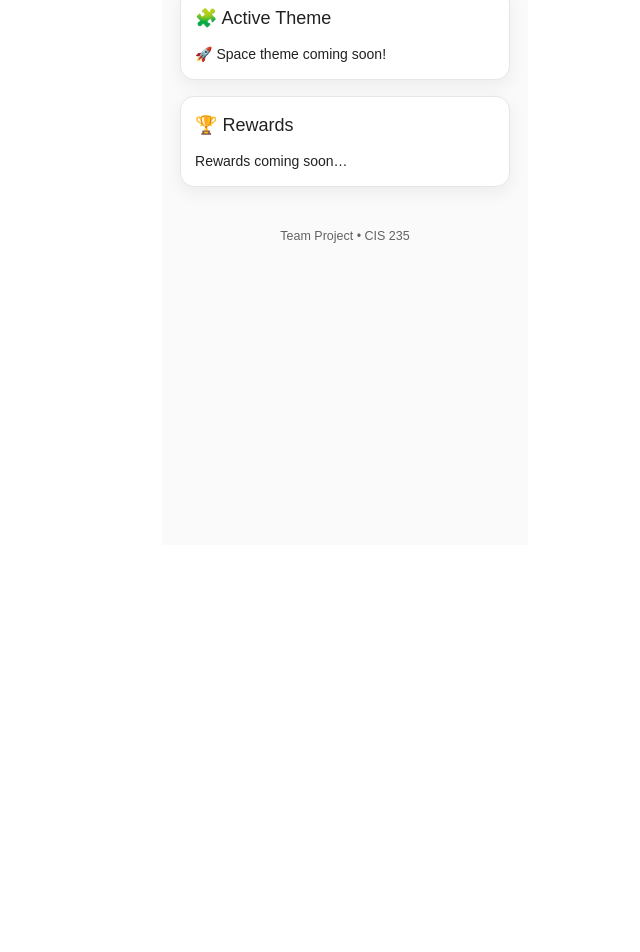
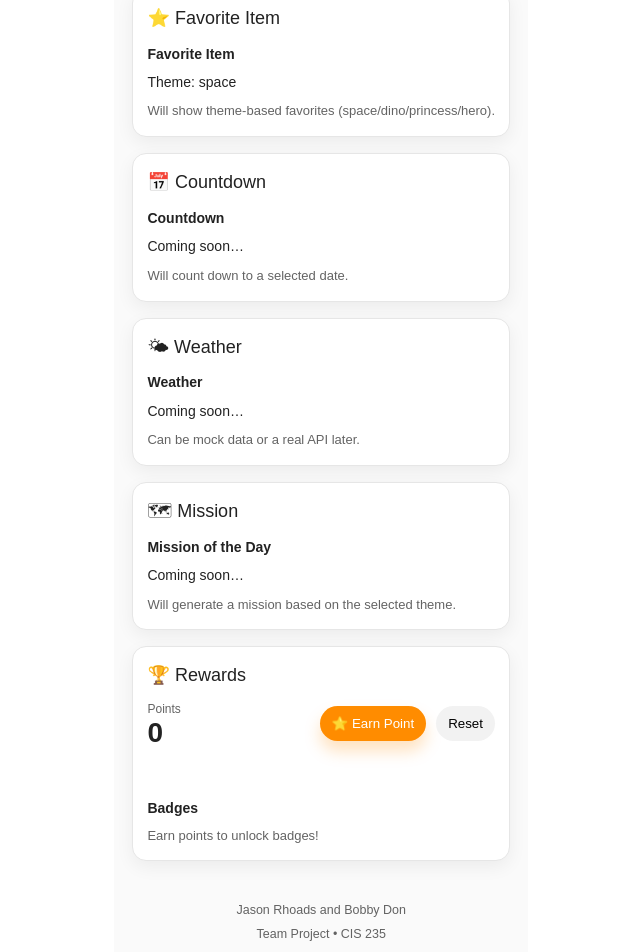
Before and after one commit to JasonRhoads/CIS235_team_project, a Vue app: page / in a window 1280 px wide. Shown: the part 255-1207 px from the top of the page, without its empty margins (112-752 px from the left). Before the commit the page ends 800 px from the top, so only its background shows below. Built offline with nearby package versions, Linux system fonts and the light colour scheme.

Commit message:
Add widgets placeholers

```diff
--- a/src/App.vue
+++ b/src/App.vue
@@ -7,29 +7,42 @@
 
     <main class="app-main">
       <WidgetContainer>
-        <!-- Theme Selector widget -->
         <WidgetCard>
           <template #title>🎨 Theme Selector</template>
           <ThemeSelector :themes="themes" v-model="currentTheme" />
         </WidgetCard>
 
-        <!-- Active Theme widget -->
         <WidgetCard>
-          <template #title>🧩 Active Theme</template>
-
-          <!-- dynamic component swap -->
-          <component :is="currentThemeComponent" />
+          <template #title>⭐ Favorite Item</template>
+          <FavoriteItemWidget :theme="currentTheme" />
         </WidgetCard>
 
-        <!-- Rewards widget (placeholder) -->
+        <WidgetCard>
+          <template #title>📅 Countdown</template>
+          <CountdownWidget />
+        </WidgetCard>
+
+        <WidgetCard>
+          <template #title>🌤 Weather</template>
+          <WeatherWidget />
+        </WidgetCard>
+
+        <WidgetCard>
+          <template #title>🗺 Mission</template>
+          <MissionWidget />
+        </WidgetCard>
+
         <WidgetCard>
           <template #title>🏆 Rewards</template>
-          <p>Rewards coming soon…</p>
+          <RewardsWidget />
         </WidgetCard>
       </WidgetContainer>
+
     </main>
 
     <footer class="app-footer">
+      <small>Jason Rhoads and Bobby Don</small>
+      <br />
       <small>Team Project • CIS 235</small>
     </footer>
   </div>
@@ -40,6 +53,13 @@ import { computed, ref } from "vue";
 import WidgetContainer from "./components/WidgetContainer.vue";
 import WidgetCard from "./components/WidgetCard.vue";
 import ThemeSelector from "./components/ThemeSelector.vue";
+import RewardsWidget from "./components/RewardsWidget.vue";
+import CountdownWidget from "./components/CountdownWidget.vue";
+import WeatherWidget from "./components/WeatherWidget.vue";
+import FavoriteItemWidget from "./components/FavoriteItemWidget.vue";
+import MissionWidget from "./components/MissionWidget.vue";
+
+
 
 // Theme components (create these later)
 import SpaceTheme from "./themes/SpaceTheme.vue";
--- /dev/null
+++ b/src/components/CountdownWidget.vue
@@ -0,0 +1,13 @@
+<template>
+  <div class="wrap">
+    <p class="label">Countdown</p>
+    <p class="value">Coming soon…</p>
+    <p class="hint">Will count down to a selected date.</p>
+  </div>
+</template>
+
+<style scoped>
+.label { font-weight: 700; margin: 0 0 6px; }
+.value { margin: 0; }
+.hint { margin: 8px 0 0; opacity: 0.7; font-size: 13px; }
+</style>
--- /dev/null
+++ b/src/components/FavoriteItemWidget.vue
@@ -0,0 +1,19 @@
+<template>
+  <div class="wrap">
+    <p class="label">Favorite Item</p>
+    <p class="value">Theme: {{ theme }}</p>
+    <p class="hint">Will show theme-based favorites (space/dino/princess/hero).</p>
+  </div>
+</template>
+
+<script setup>
+defineProps({
+  theme: { type: String, required: true }
+})
+</script>
+
+<style scoped>
+.label { font-weight: 700; margin: 0 0 6px; }
+.value { margin: 0; }
+.hint { margin: 8px 0 0; opacity: 0.7; font-size: 13px; }
+</style>
--- /dev/null
+++ b/src/components/MissionWidget.vue
@@ -0,0 +1,13 @@
+<template>
+  <div class="wrap">
+    <p class="label">Mission of the Day</p>
+    <p class="value">Coming soon…</p>
+    <p class="hint">Will generate a mission based on the selected theme.</p>
+  </div>
+</template>
+
+<style scoped>
+.label { font-weight: 700; margin: 0 0 6px; }
+.value { margin: 0; }
+.hint { margin: 8px 0 0; opacity: 0.7; font-size: 13px; }
+</style>
--- /dev/null
+++ b/src/components/RewardsWidget.vue
@@ -0,0 +1,224 @@
+<template>
+  <div class="wrap">
+    <div class="top">
+      <div class="score">
+        <div class="label">Points</div>
+        <div class="value">{{ points }}</div>
+      </div>
+
+      <button class="earn" @click="earnPoint">
+        ⭐ Earn Point
+      </button>
+
+      <button class="reset" @click="resetRewards" title="Reset points and badges">
+        Reset
+      </button>
+    </div>
+
+    <!-- little animated +1 bubbles -->
+    <div class="pops">
+      <TransitionGroup name="pop" tag="div">
+        <div v-for="p in pops" :key="p.id" class="pop">+1</div>
+      </TransitionGroup>
+    </div>
+
+    <div class="badges">
+      <div class="badges-title">Badges</div>
+
+      <div v-if="badges.length === 0" class="empty">
+        Earn points to unlock badges!
+      </div>
+
+      <ul v-else class="list">
+        <li v-for="b in badges" :key="b.id" class="badge" :class="{ new: b.isNew }">
+          {{ b.icon }} {{ b.name }}
+        </li>
+      </ul>
+    </div>
+  </div>
+</template>
+
+<script setup>
+import { ref, watch } from "vue";
+
+const points = ref(0);
+const badges = ref([]);
+const pops = ref([]);
+
+const badgeRules = [
+  { at: 3,  icon: "🥉", name: "Bronze Explorer" },
+  { at: 5,  icon: "🥈", name: "Silver Adventurer" },
+  { at: 10, icon: "🥇", name: "Gold Champion" },
+];
+
+function earnPoint() {
+  points.value += 1;
+
+  // Add a quick "+1" popup that disappears
+  const id = crypto.randomUUID ? crypto.randomUUID() : String(Date.now() + Math.random());
+  pops.value.push({ id });
+  setTimeout(() => {
+    pops.value = pops.value.filter(x => x.id !== id);
+  }, 650);
+
+  // Unlock badges
+  const rule = badgeRules.find(r => r.at === points.value);
+  if (rule) {
+    badges.value.push({
+      id: `${rule.at}-${rule.name}`,
+      icon: rule.icon,
+      name: rule.name,
+      isNew: true,
+    });
+
+    // remove "new" highlight after a moment
+    setTimeout(() => {
+      const last = badges.value[badges.value.length - 1];
+      if (last) last.isNew = false;
+    }, 900);
+  }
+}
+
+function resetRewards() {
+  points.value = 0;
+  badges.value = [];
+  pops.value = [];
+}
+
+// (Optional) persist to localStorage so refreshing keeps progress
+watch([points, badges], () => {
+  localStorage.setItem("kic_rewards", JSON.stringify({
+    points: points.value,
+    badges: badges.value.map(b => ({ id: b.id, icon: b.icon, name: b.name })),
+  }));
+}, { deep: true });
+
+try {
+  const saved = JSON.parse(localStorage.getItem("kic_rewards") || "null");
+  if (saved) {
+    points.value = saved.points ?? 0;
+    badges.value = (saved.badges ?? []).map(b => ({ ...b, isNew: false }));
+  }
+} catch {
+  // ignore bad storage
+}
+</script>
+
+<style scoped>
+.wrap {
+  position: relative;
+}
+
+.top {
+  display: grid;
+  grid-template-columns: 1fr auto auto;
+  gap: 10px;
+  align-items: center;
+  margin-bottom: 12px;
+}
+
+.score .label {
+  font-size: 12px;
+  opacity: 0.7;
+}
+.score .value {
+  font-size: 28px;
+  font-weight: 700;
+  line-height: 1;
+}
+
+/* Buttons */
+.earn, .reset {
+  border: none;
+  border-radius: 999px;
+  padding: 10px 12px;
+  cursor: pointer;
+  transition: transform 0.15s ease, box-shadow 0.15s ease;
+}
+
+.earn {
+  background: #ff8c00;
+  color: white;
+  box-shadow: 0 10px 16px rgba(255, 140, 0, 0.25);
+}
+.earn:hover {
+  transform: translateY(-1px);
+  box-shadow: 0 14px 22px rgba(255, 140, 0, 0.33);
+}
+
+.reset {
+  background: #f2f2f2;
+}
+.reset:hover {
+  transform: translateY(-1px);
+  box-shadow: 0 10px 16px rgba(0, 0, 0, 0.08);
+}
+
+/* "+1" popups */
+.pops {
+  height: 28px;
+  overflow: hidden;
+  margin-bottom: 10px;
+}
+
+.pop {
+  display: inline-block;
+  margin-right: 8px;
+  padding: 4px 8px;
+  border-radius: 999px;
+  background: rgba(255, 140, 0, 0.15);
+  border: 1px solid rgba(255, 140, 0, 0.35);
+  font-weight: 700;
+}
+
+/* TransitionGroup classes */
+.pop-enter-active, .pop-leave-active {
+  transition: opacity 0.35s ease, transform 0.35s ease;
+}
+.pop-enter-from {
+  opacity: 0;
+  transform: translateY(10px) scale(0.9);
+}
+.pop-leave-to {
+  opacity: 0;
+  transform: translateY(-12px) scale(0.9);
+}
+
+/* Badges list */
+.badges-title {
+  font-weight: 700;
+  margin-bottom: 6px;
+}
+
+.empty {
+  opacity: 0.7;
+  font-size: 13px;
+}
+
+.list {
+  list-style: none;
+  padding: 0;
+  margin: 0;
+  display: grid;
+  gap: 8px;
+}
+
+.badge {
+  padding: 10px 12px;
+  border-radius: 12px;
+  border: 1px solid #e6e6e6;
+  background: #fff;
+}
+
+/* new badge pulse */
+.badge.new {
+  border-color: rgba(255, 140, 0, 0.6);
+  animation: badgePulse 0.9s ease-in-out 1;
+}
+
+@keyframes badgePulse {
+  0%   { transform: scale(1); box-shadow: 0 0 0 rgba(255, 140, 0, 0); }
+  50%  { transform: scale(1.02); box-shadow: 0 0 18px rgba(255, 140, 0, 0.25); }
+  100% { transform: scale(1); box-shadow: 0 0 0 rgba(255, 140, 0, 0); }
+}
+</style>
--- /dev/null
+++ b/src/components/WeatherWidget.vue
@@ -0,0 +1,13 @@
+<template>
+  <div class="wrap">
+    <p class="label">Weather</p>
+    <p class="value">Coming soon…</p>
+    <p class="hint">Can be mock data or a real API later.</p>
+  </div>
+</template>
+
+<style scoped>
+.label { font-weight: 700; margin: 0 0 6px; }
+.value { margin: 0; }
+.hint { margin: 8px 0 0; opacity: 0.7; font-size: 13px; }
+</style>
```
